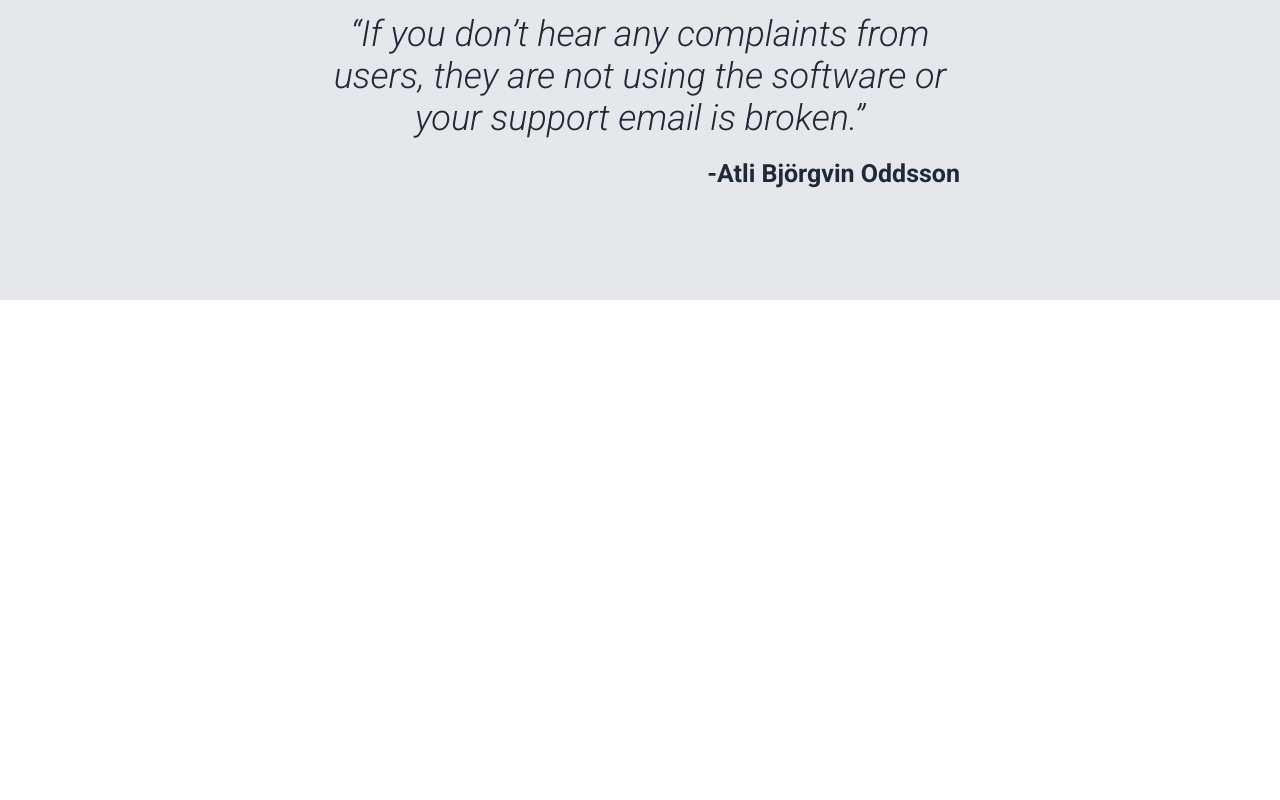
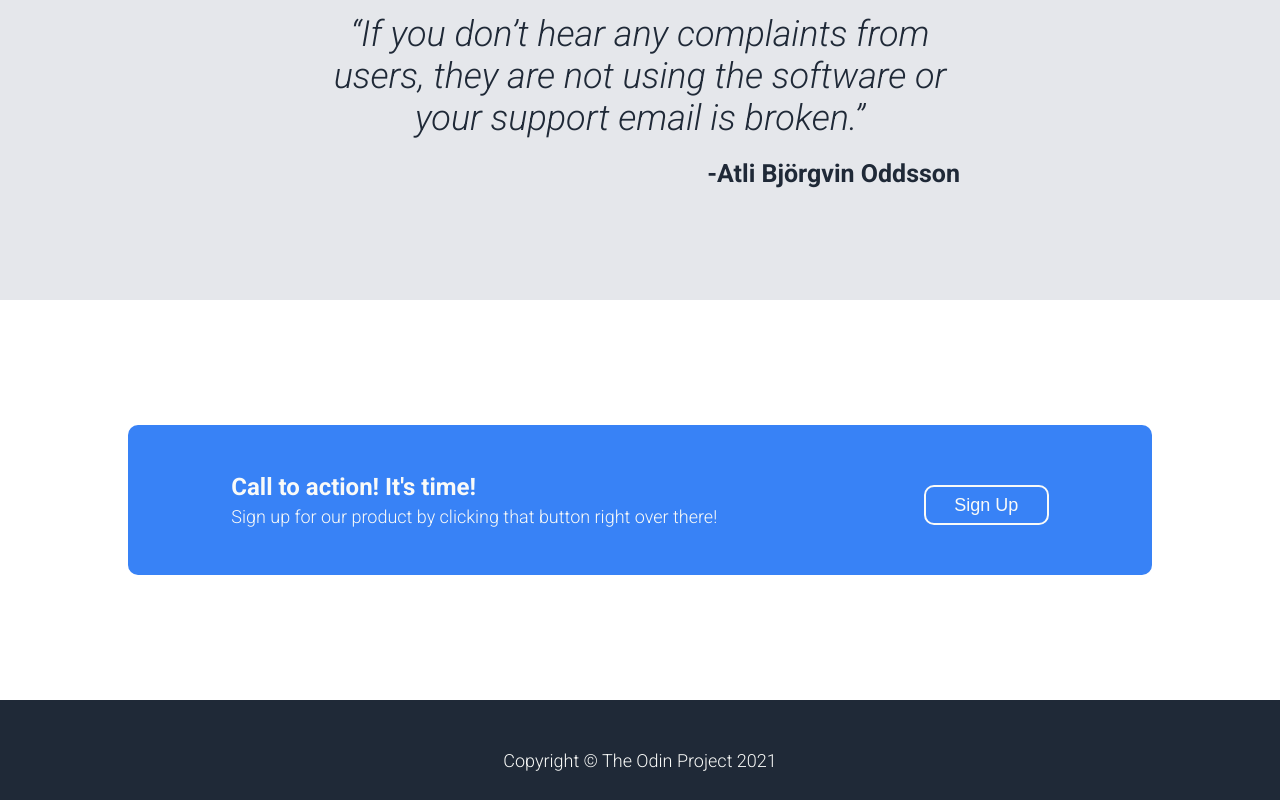
Before and after one commit to KatTheDev/Foundations-Landing-Page, a plain HTML site: page index.html in a window 1280 px wide. Shown: the part 1252-2052 px from the top of the page. Before the commit the page ends 1552 px from the top, so only its background shows below. Drawn offline with Linux system fonts and the light colour scheme.

Commit message:
build call to action section and footer, add all styling

```diff
--- a/index.html
+++ b/index.html
@@ -41,9 +41,7 @@
           src="https://upload.wikimedia.org/wikipedia/commons/thumb/6/61/HTML5_logo_and_wordmark.svg/640px-HTML5_logo_and_wordmark.svg.png"
           alt="HTML5 Official Logo"
         />
-        <p>
-          HTML5 is a markup language.
-        </p>
+        <p>HTML5 is a markup language.</p>
       </div>
       <div class="card">
         <img
@@ -51,9 +49,7 @@
           src="https://img.freepik.com/free-icon/css_318-698167.jpg?w=2000"
           alt="CSS Official Logo"
         />
-        <p>
-          Cascading Style Sheets is a style sheet language.
-        </p>
+        <p>Cascading Style Sheets is a style sheet language.</p>
       </div>
       <div class="card">
         <img
@@ -61,9 +57,7 @@
           src="https://upload.wikimedia.org/wikipedia/commons/6/6a/JavaScript-logo.png"
           alt="Javascript Official Logo"
         />
-        <p>
-            Javascript is a programming language.
-        </p>
+        <p>Javascript is a programming language.</p>
       </div>
       <div class="card">
         <img
@@ -75,8 +69,24 @@
       </div>
     </div>
     <div class="quote-section">
-        <p>“If you don’t hear any complaints from users, they are not using the software or your support email is broken.”</p>
-        <p class="quote-name">-Atli Björgvin Oddsson</p>
+      <p>
+        “If you don’t hear any complaints from users, they are not using the
+        software or your support email is broken.”
+      </p>
+      <p class="quote-name">-Atli Björgvin Oddsson</p>
     </div>
+    <div class="call-section">
+      <div class="call-content">
+        <div class="call-info">
+          <h3>Call to action! It's time!</h3>
+          <p>
+            Sign up for our product by clicking that button right over there!
+          </p>
+        </div>
+        <button class="sign-up-two">Sign Up</button>
+      </div>
+    </div>
+
+    <footer>Copyright &copy; The Odin Project 2021</footer>
   </body>
 </html>
--- a/style.css
+++ b/style.css
@@ -140,3 +140,61 @@ color: #1F2937;
     font-weight: bold;
     margin-top: 20px;
 }
+
+div.call-section {
+    height: 400px;
+    display: flex;
+    justify-content: center;
+    align-items: center;
+}
+
+div.call-content {
+    height: 150px;
+    width: 80%;
+    background-color: #3882F6;
+    display: flex;
+    justify-content: space-around;
+    border-radius: 10px;
+}
+
+div.call-info {
+    display: flex;
+    flex-direction: column;
+    justify-content: center;
+}
+
+button.sign-up-two {
+    border: 2px solid #F9FAF8;
+    background-color: #3882F6;
+    border-radius: 10px;
+    font-size: 18px;
+    color: #F9FAF8;
+    height: 40px;
+    margin-top: 60px;
+    width: 125px;
+    font-weight: 300;
+    padding: 5px 10px;
+}
+
+.call-content h3 {
+    font-weight: 800;
+    font-size: 24px;
+    color: #F9FAF8;
+}
+
+.call-content p {
+    font-weight: 300;
+    font-size: 18px;
+    color: #F9FAF8;
+    margin-top: 5px;
+}
+
+footer {
+    height: 100px;
+    background-color: #1F2937;
+    color: #F9FAF8;
+    font-weight: 300;
+    font-size: 18px;
+    text-align: center;
+    padding-top: 50px;
+}
```
